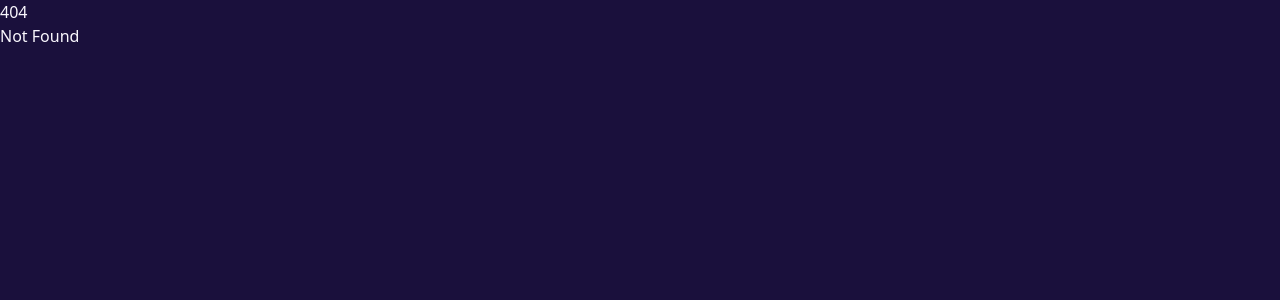
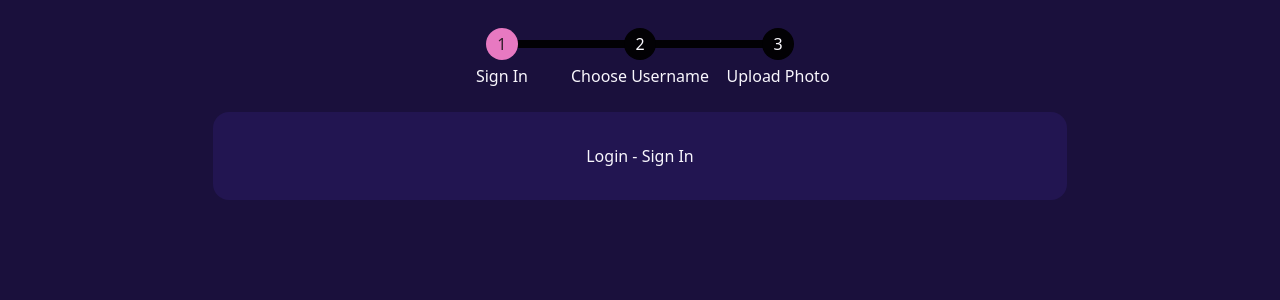
Before and after one commit to TheInfamousGrim/svelte-linktree-clone, a SvelteKit app: page /login in a window 1280 px wide. Before the commit this address had no page. Shown: the top 300 px of the page. Built offline with nearby package versions, Linux system fonts and the light colour scheme.

Commit message:
Feat ✨: Build multi-page sign up form

```diff
--- a/src/routes/+layout.svelte
+++ b/src/routes/+layout.svelte
@@ -2,4 +2,6 @@
 	import '../app.css';
 </script>
 
-<slot />
+<div class="flex min-h-screen flex-col">
+	<slot />
+</div>
--- /dev/null
+++ b/src/routes/login/+layout.svelte
@@ -0,0 +1,25 @@
+<script lang="ts">
+	import { page } from '$app/stores';
+</script>
+
+<nav class="my-6 flex justify-center">
+	<ul class="steps">
+		<a href="/login" class="step step-primary"> Sign In </a>
+		<a
+			href="/login/username"
+			class="step"
+			class:step-primary={$page.route.id?.match(/username|photo/g)}
+		>
+			Choose Username
+		</a>
+		<a href="/login/photo" class="step" class:step-primary={$page.route.id?.includes('photo')}>
+			Upload Photo
+		</a>
+	</ul>
+</nav>
+
+<main class="card mx-auto w-4/6 bg-neutral text-neutral-content">
+	<div class="card-body items-center text-center">
+		<slot />
+	</div>
+</main>
--- /dev/null
+++ b/src/routes/login/+page.svelte
@@ -0,0 +1,4 @@
+<script lang="ts">
+</script>
+
+<h2>Login - Sign In</h2>
--- /dev/null
+++ b/src/routes/login/photo/+page.svelte
@@ -0,0 +1,4 @@
+<script lang="ts">
+</script>
+
+<h2>Login - Photo</h2>
--- /dev/null
+++ b/src/routes/login/username/+page.svelte
@@ -0,0 +1,4 @@
+<script lang="ts">
+</script>
+
+<h2>Login - Username</h2>
```
